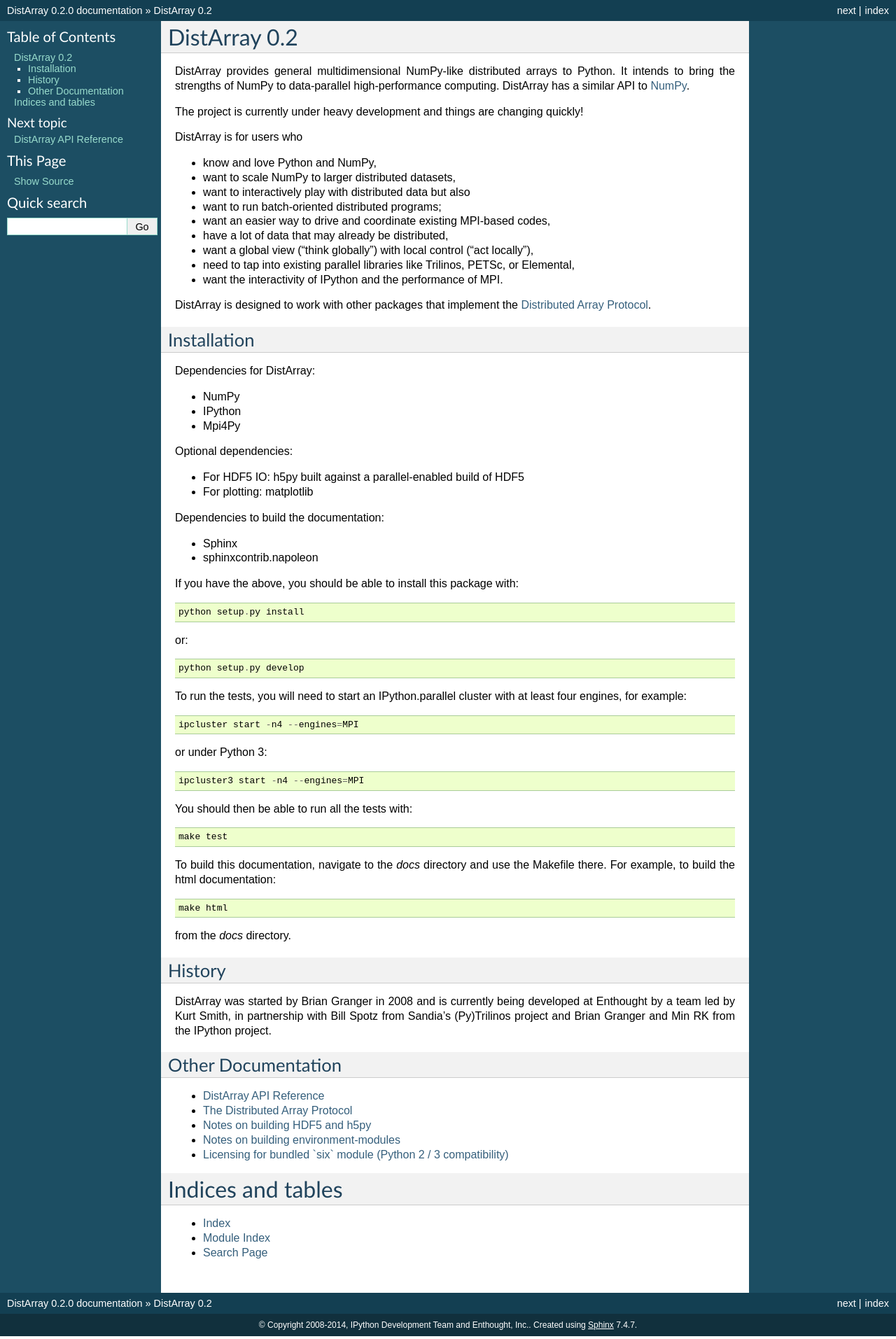
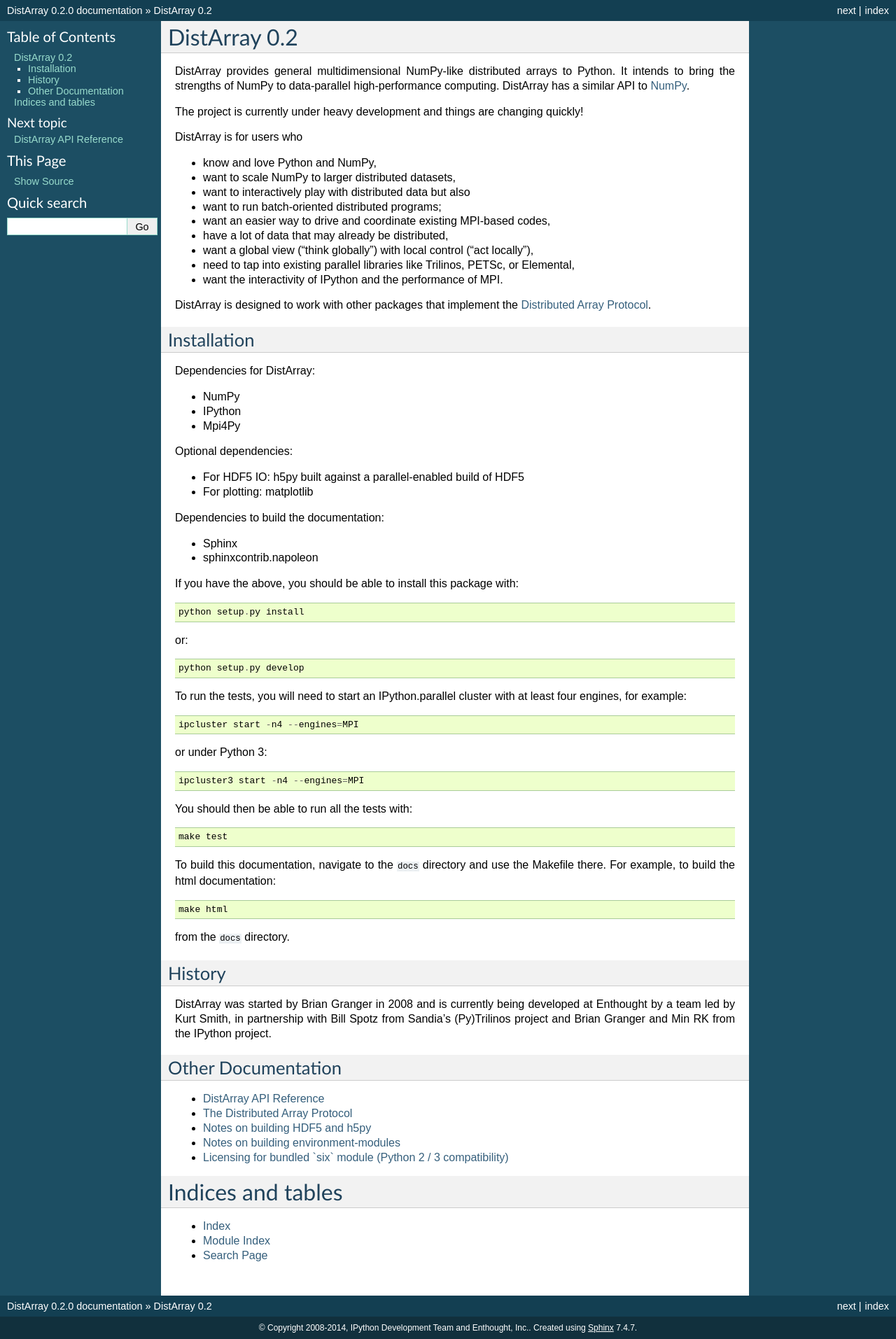
Before and after one commit to enthought/distarray, a Sphinx documentation site: the page built from docs/source/index.rst, in a window 1280 px wide. Shown: the whole page at 70% size. Built offline with Sphinx 7.4.7, drawn with Linux system fonts in a browser that asks for light colours.

Commit message:
Single quotes to double quotes.

```diff
--- a/docs/source/index.rst
+++ b/docs/source/index.rst
@@ -75,12 +75,12 @@
 
     make test
 
-To build this documentation, navigate to the `docs` directory and use the
+To build this documentation, navigate to the ``docs`` directory and use the
 Makefile there.  For example, to build the html documentation::
 
     make html
 
-from the `docs` directory.
+from the ``docs`` directory.
 
 
 History
```
